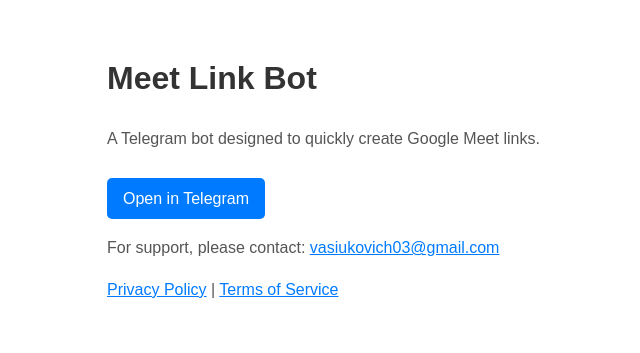
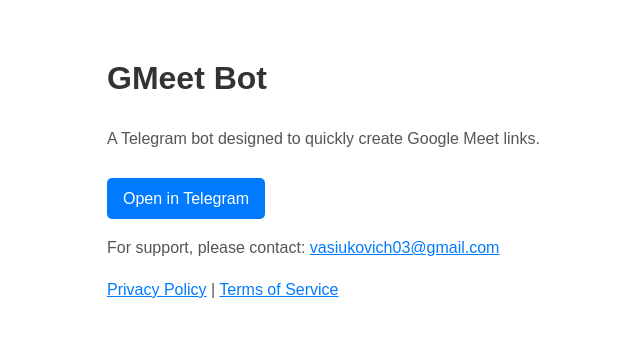
Before and after one commit to mahhis/google-meet-bot, a website: page public/index.html in a window 1280 px wide. Shown: the whole page, without its empty margins (133-773 px from the left). Drawn offline with Linux system fonts and the light colour scheme.

Commit message:
fix index.html

```diff
--- a/public/index.html
+++ b/public/index.html
@@ -2,7 +2,7 @@
 <html lang="en">
 <head>
   <meta charset="UTF-8">
-  <title>Meet Link Bot</title>
+  <title>GMeet Bot</title>
   <style>
     body { font-family: sans-serif; line-height: 1.6; padding: 2em; max-width: 800px; margin: auto; }
     h1 { color: #333; }
@@ -11,7 +11,7 @@
   </style>
 </head>
 <body>
-  <h1>Meet Link Bot</h1>
+  <h1>GMeet Bot</h1>
   <p>A Telegram bot designed to quickly create Google Meet links.</p>
   <p><a href="https://t.me/givemegooglemeetbot" style="display: inline-block; background-color: #007bff; color: white; padding: 8px 16px; text-decoration: none; border-radius: 5px; margin-top: 10px;">Open in Telegram</a></p>
   <p>For support, please contact: <a href="mailto:vasiukovich03@gmail.com">vasiukovich03@gmail.com</a></p>
```
